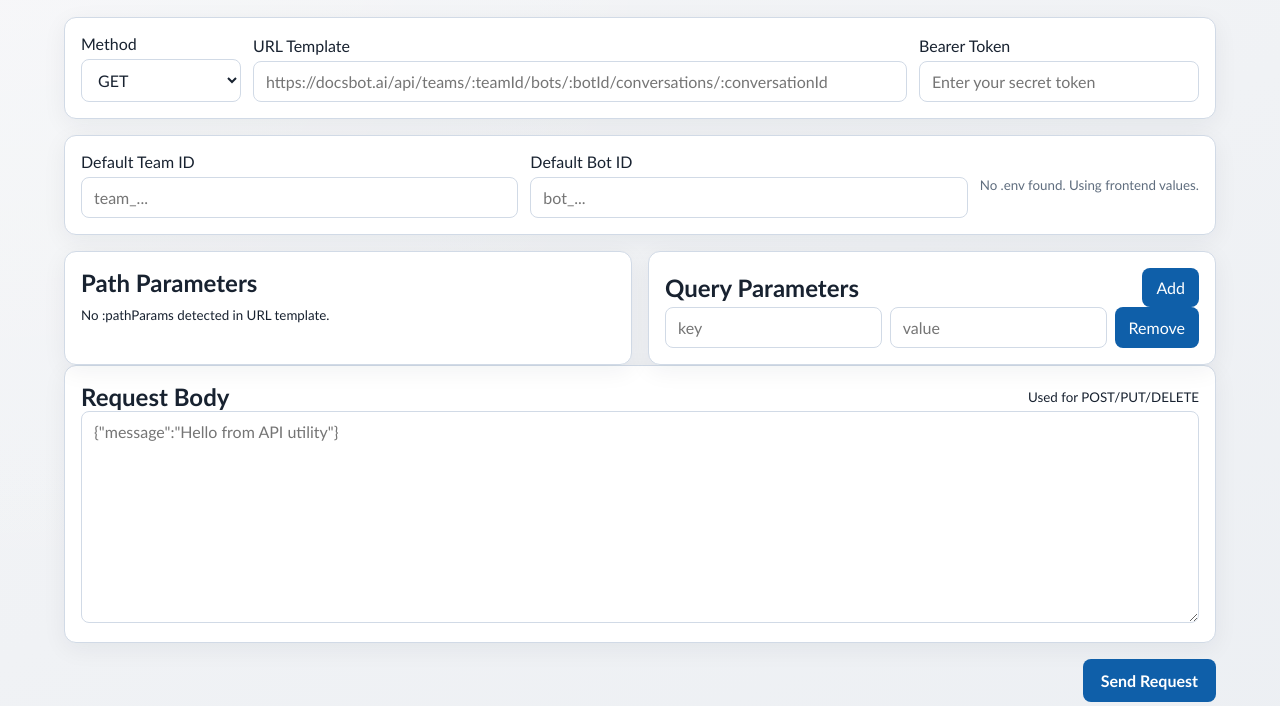
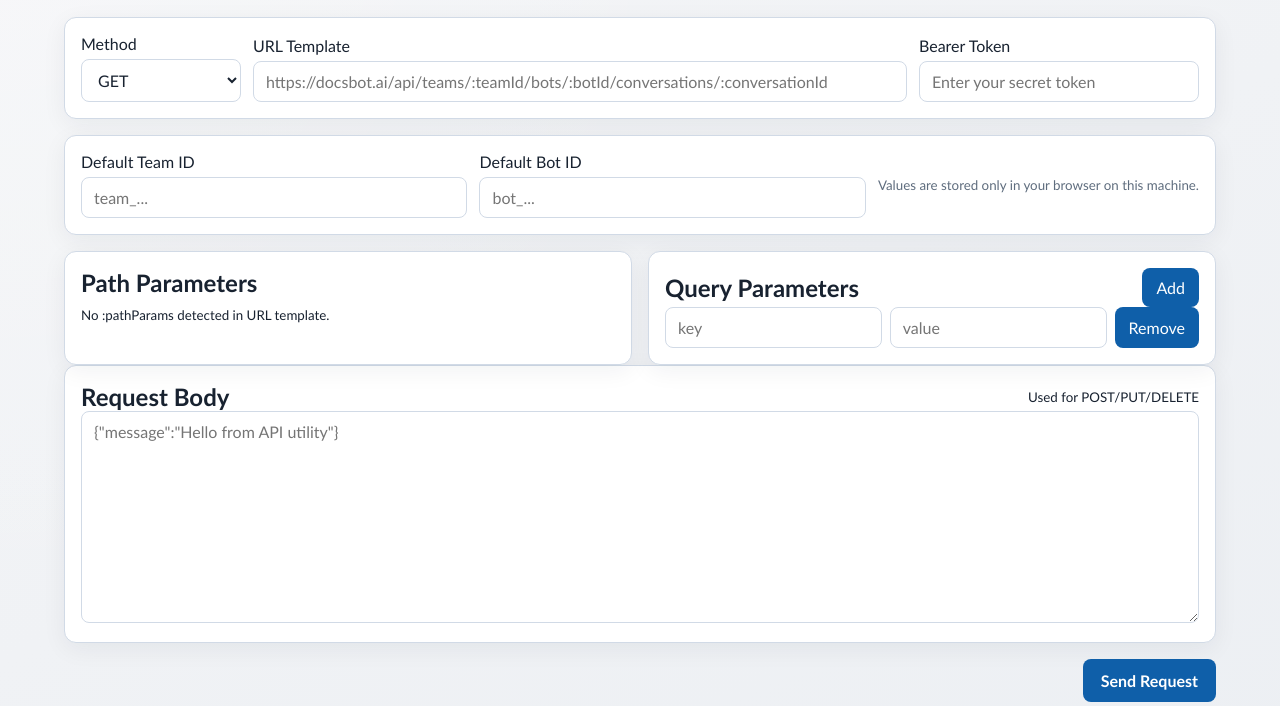
Before and after one commit to peter-sipos/docsbot-api-manager, a website: page public/index.html in a window 1280 px wide. Shown: the part 94-800 px from the top of the page. Drawn offline with Linux system fonts and the light colour scheme; no server answers.

Commit message:
Refine README and improve user config handling in the app
- Updated README to clarify .env fallback behavior and local storage of frontend values.
- Removed unused config hint element from app.js.
- Added function to apply stored user configuration on app initialization.
- Enhanced server logic to prioritize user input over .env values for team and bot IDs.
- Updated index.html to reflect changes in configuration messaging.

```diff
--- a/public/app.js
+++ b/public/app.js
@@ -9,7 +9,6 @@ const sendBtn = document.getElementById("sendBtn");
 const themeToggleBtn = document.getElementById("themeToggleBtn");
 const defaultTeamIdEl = document.getElementById("defaultTeamId");
 const defaultBotIdEl = document.getElementById("defaultBotId");
-const configHintEl = document.getElementById("configHint");
 
 const finalUrlLabel = document.getElementById("finalUrlLabel");
 const curlPreviewEl = document.getElementById("curlPreview");
@@ -18,6 +17,7 @@ const statusLabel = document.getElementById("statusLabel");
 const timeLabel = document.getElementById("timeLabel");
 const responseHeadersEl = document.getElementById("responseHeaders");
 const responseBodyEl = document.getElementById("responseBody");
+
 const THEME_STORAGE_KEY = "docsbot-api-utility-theme";
 const USER_CONFIG_STORAGE_KEY = "docsbot-api-utility-user-config";
 
@@ -34,6 +34,13 @@ function readStoredUserConfig() {
   }
 }
 
+function applyStoredUserConfig() {
+  const stored = readStoredUserConfig();
+  bearerTokenEl.value = stored?.bearerToken ? String(stored.bearerToken) : "";
+  defaultTeamIdEl.value = stored?.teamId ? String(stored.teamId) : "";
+  defaultBotIdEl.value = stored?.botId ? String(stored.botId) : "";
+}
+
 function persistUserConfig() {
   const data = {
     bearerToken: bearerTokenEl.value,
@@ -41,51 +48,6 @@ function persistUserConfig() {
     botId: defaultBotIdEl.value
   };
   localStorage.setItem(USER_CONFIG_STORAGE_KEY, JSON.stringify(data));
-}
-
-function normalizeRuntimeConfig(config) {
-  return {
-    bearerToken: config?.bearerToken ? String(config.bearerToken) : "",
-    teamId: config?.teamId ? String(config.teamId) : "",
-    botId: config?.botId ? String(config.botId) : "",
-    hasEnvFile: Boolean(config?.hasEnvFile)
-  };
-}
-
-function mergeServerAndUserConfig(serverConfig, userConfig) {
-  const merged = {
-    bearerToken: serverConfig.bearerToken,
-    teamId: serverConfig.teamId,
-    botId: serverConfig.botId
-  };
-  for (const key of ["bearerToken", "teamId", "botId"]) {
-    if (Object.prototype.hasOwnProperty.call(userConfig, key)) {
-      merged[key] = String(userConfig[key] ?? "");
-    }
-  }
-  return merged;
-}
-
-async function initRuntimeConfig() {
-  let serverConfig = normalizeRuntimeConfig({});
-  try {
-    const response = await fetch("/api/config");
-    if (response.ok) {
-      const data = await response.json();
-      serverConfig = normalizeRuntimeConfig(data?.config);
-    }
-  } catch (_error) {
-    serverConfig = normalizeRuntimeConfig({});
-  }
-
-  const storedUserConfig = readStoredUserConfig();
-  const merged = mergeServerAndUserConfig(serverConfig, storedUserConfig);
-  bearerTokenEl.value = merged.bearerToken;
-  defaultTeamIdEl.value = merged.teamId;
-  defaultBotIdEl.value = merged.botId;
-  configHintEl.textContent = serverConfig.hasEnvFile
-    ? "Loaded .env defaults. Frontend values override them."
-    : "No .env found. Using frontend values.";
 }
 
 function getDefaultPathParamValue(name) {
@@ -303,6 +265,7 @@ themeToggleBtn.addEventListener("click", () => {
   const current = document.documentElement.getAttribute("data-theme") || "light";
   setTheme(current === "dark" ? "light" : "dark");
 });
+
 bearerTokenEl.addEventListener("input", persistUserConfig);
 defaultTeamIdEl.addEventListener("input", () => {
   persistUserConfig();
@@ -314,7 +277,6 @@ defaultBotIdEl.addEventListener("input", () => {
 });
 
 queryParamsContainer.appendChild(createQueryRow());
+applyStoredUserConfig();
+renderPathParams();
 initTheme();
-initRuntimeConfig().finally(() => {
-  renderPathParams();
-});
--- a/public/index.html
+++ b/public/index.html
@@ -51,7 +51,7 @@
           <label for="defaultBotId">Default Bot ID</label>
           <input id="defaultBotId" type="text" placeholder="bot_..." />
         </div>
-        <small id="configHint" class="config-hint">Using frontend values.</small>
+        <small class="config-hint">Values are stored only in your browser on this machine.</small>
       </section>
 
       <section class="grid-two">
```
Also changed, not shown: server.js (+13 -9 lines), README.md.
